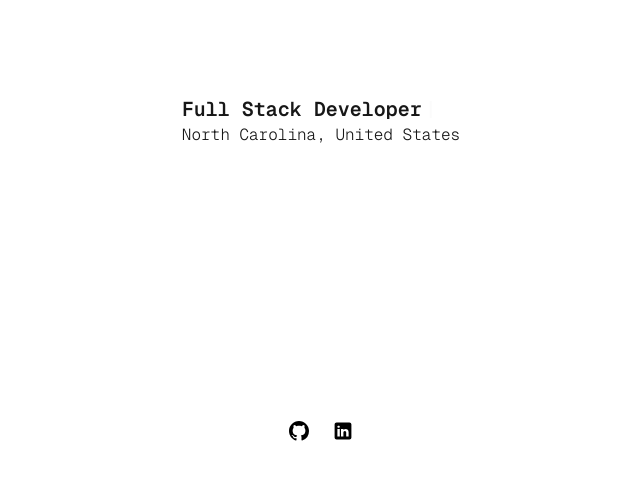
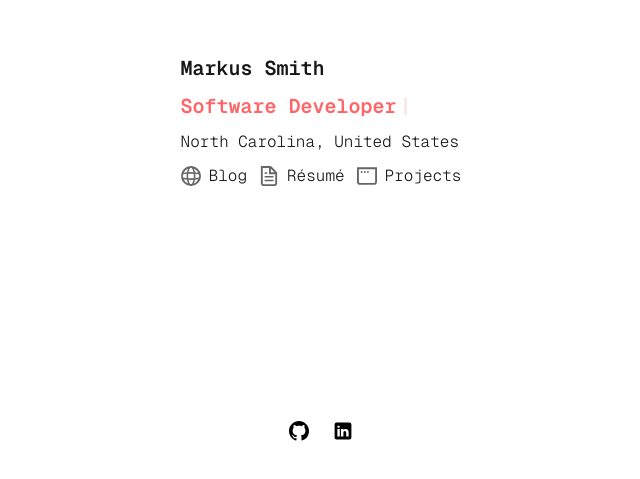
Before and after one commit to Kastenhal/Website, a Next.js app: page / in a window 1280 px wide. Shown: the part 279-758 px from the top of the page, without its empty margins (319-959 px from the left). Built offline with nearby package versions, Linux system fonts and the light colour scheme.

Commit message:
feat: add new pages

```diff
--- /dev/null
+++ b/app/blog/page.tsx
@@ -0,0 +1,8 @@
+export default function BlogPage() {
+    return (
+        <div>
+            <h1>Blog Page</h1>
+            <p>This is the blog page.</p>
+        </div>
+    );
+}
--- a/app/page.tsx
+++ b/app/page.tsx
@@ -1,24 +1,93 @@
 "use client";
 import { Typewriter } from "react-simple-typewriter";
+import Link from "next/link";
 import Image from "next/image";
+import { useState, useEffect } from "react";
 
 export default function Home() {
+  const [showSecondTypewriter, setShowSecondTypewriter] = useState(false);
+  const [hideFirstCursor, setHideFirstCursor] = useState(false);
+
+  useEffect(() => {
+    const timer = setTimeout(() => {
+      setShowSecondTypewriter(true);
+      setHideFirstCursor(true);
+    }, 3500);
+    return () => clearTimeout(timer);
+  }, []);
+
   return (
     <div className="grid grid-rows-[20px_1fr_20px] items-center justify-items-center min-h-screen p-8 pb-20 gap-16 sm:p-20 font-[family-name:var(--font-geist-sans)]">
       <main className="flex flex-col gap-[32px] row-start-2 items-center sm:items-start">
-        <div className="flex flex-col font-[family-name:var(--font-geist-mono)]">
+        <div className="flex flex-col font-[family-name:var(--font-geist-mono)] gap-[10px]">
           <h1 className="text-xl font-semibold">
             <Typewriter
-              words={["Markus Smith", "Full Stack Developer"]}
-              loop={0} // Infinite loop
-              cursor
+              words={["Markus Smith"]}
+              cursor={!hideFirstCursor}
               cursorStyle="|"
               typeSpeed={50}
               deleteSpeed={50}
               delaySpeed={3000}
             />
           </h1>
+
+          {showSecondTypewriter && (
+            <h1 className="text-xl font-semibold transition-opacity duration-500 ease-in-out opacity-100 text-red-400">
+              <Typewriter
+                words={["Software Developer"]}
+                cursor
+                cursorStyle="|"
+                typeSpeed={50}
+                deleteSpeed={50}
+                delaySpeed={3000}
+              />
+            </h1>
+          )}
+
           <h2 className="text-base font-light">North Carolina, United States</h2>
+          <div className="flex flex-row gap-[12px] text-base font-light">
+            <Link
+              href="/blog"
+              className="flex items-center gap-2 hover:underline hover:underline-offset-4"
+            >
+              <Image
+                className="dark:invert"
+                src="/globe.svg"
+                alt="Globe icon"
+                width={20}
+                height={20}
+              />
+              Blog
+            </Link>
+
+            <Link
+              href="/resume"
+              className="flex items-center gap-2 hover:underline hover:underline-offset-4"
+            >
+              <Image
+                className="dark:invert"
+                src="/file.svg"
+                alt="File icon"
+                width={20}
+                height={20}
+              />
+              Résumé
+            </Link>
+
+            <Link
+              href="/projects"
+              className="flex items-center gap-2 hover:underline hover:underline-offset-4"
+            >
+              <Image
+                className="dark:invert"
+                src="/window.svg"
+                alt="Window icon"
+                width={20}
+                height={20}
+              />
+              Projects
+            </Link>
+          </div>
         </div>
       </main>
 
--- /dev/null
+++ b/app/projects/page.tsx
@@ -0,0 +1,8 @@
+export default function ProjectsPage() {
+    return (
+        <div>
+            <h1>Projects Page</h1>
+            <p>This is the projects page.</p>
+        </div>
+    );
+}
--- /dev/null
+++ b/app/resume/page.tsx
@@ -0,0 +1,8 @@
+export default function ResumePage() {
+    return (
+        <div>
+            <h1>Resume Page</h1>
+            <p>This is the resume page.</p>
+        </div>
+    );
+}
```
